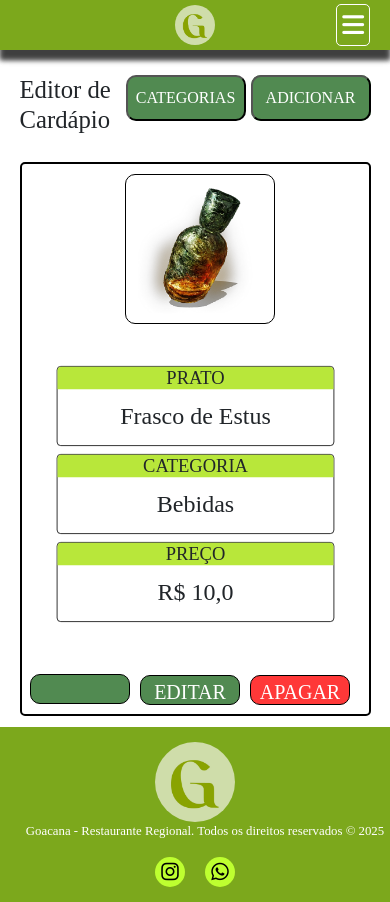
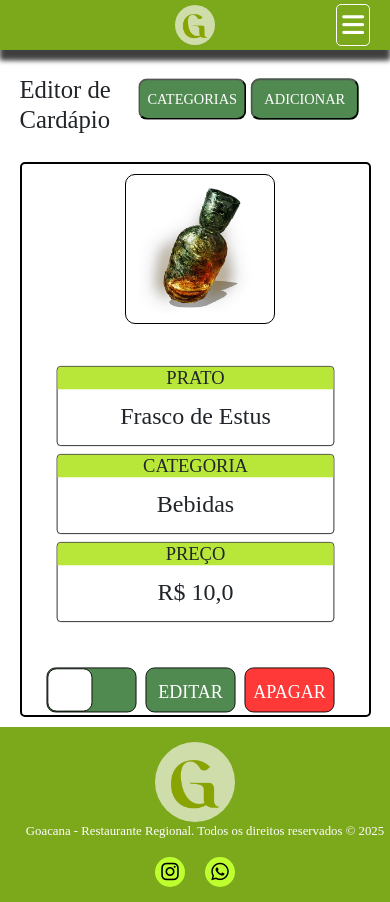
Before and after one commit to EmanuelFelixX/Goacana, a Django app: page /editordecadarpio/ in a window 390 px wide. Run offline with Django 5.2, Linux system fonts and the light colour scheme; data comes from the database, SQL or seed files in the repository; both versions use the stored data as it was after the commit; some libraries are stand-ins or nearby versions; some web fonts are replaced.

Commit message:
Finalizando CSS do editor de cardápio

```diff
--- a/core/static/CSS/add_prato.css
+++ b/core/static/CSS/add_prato.css
@@ -9,6 +9,7 @@
 
 .card {
     margin: 0 auto;
+    margin-bottom: 12px;
     width: 90%;
     height: 500px;
     background-color: white;
@@ -78,6 +79,10 @@
         .data-side, .photo-side {
             width: 100% !important;
 
+            img {
+                transform: scale(0.8) !important;
+            }
+
             input, select, label {
                 width: 85% !important;
             }
--- a/core/static/CSS/editordecadarpio2.css
+++ b/core/static/CSS/editordecadarpio2.css
@@ -29,9 +29,9 @@
     margin-bottom: 10px;
 
     .cat-seq {
-        margin-top: 100px;
+        margin-top: 200px;
         position: fixed;
-        width: 50%;
+        width: 80%;
         height: 300px;
         border-radius: 10px;
         background-color: lightgreen;
@@ -40,13 +40,14 @@
         border: 1px solid black;
 
         h3 {
+            color: white;
             text-align: center;
             border-radius: 10px 0px 0 0;
             background-color: rgb(81, 138, 81);
         }
 
         .cat-item {
-            height: 44px;
+            min-height: 44px;
             width: 90%;
             margin: 0 auto;
             border: 1px solid black;
@@ -67,9 +68,19 @@
                 background-color: green;
             }
 
+            #id_Nome {
+                background-color: white !important;
+            }
+
             button {
                 background-color: red;
                 border-radius: 5px;
+            }
+
+            #gray {
+                background-color: gray !important;
+                margin-left: auto;
+                margin-right: 10px;
             }
         }
     }
@@ -135,19 +146,31 @@
 
     .pFalse {
         background-color: red;
+
+        .toggle {
+            margin-left: auto;
+        }
     }
 
     .check, button {
-        height: 30px;
+        height: 50px;
         width: 100px;
         border-radius: 10px;
         margin-right: 10px;
         border: 1px solid black;
+
+        .toggle {
+            height: 48px;
+            width: 50px;
+            background-color: white;
+            border: 1px solid black;
+            border-radius: 10px;
+        }
     }
 
     button {
         font-size: 20px;
-        line-height: 30px;
+        line-height: 50px;
         background-color: rgb(81, 138, 81);
         color: white;
     }
@@ -184,9 +207,36 @@
 }
 
 @media (max-width: 570px) {
+    .up-button, .buttons {
+        transform: scale(0.9) !important;
+    }
+
     .prato {
         .infos {
             transform: scale(0.65) !important;
+        }
+    }
+
+    #add {
+        flex-direction: column;
+        justify-content: center;
+        margin-bottom: 10px;
+
+        > div {
+            display: flex;
+            flex-direction: column;
+            justify-content: center;
+
+            label {
+                margin: 0;
+                text-align: center;
+            }
+        }
+
+        input, a {
+            margin-left: 0;
+            margin-right: 0px;
+            margin-bottom: 10px;
         }
     }
 }
--- a/core/templates/editorcardv2.html
+++ b/core/templates/editorcardv2.html
@@ -42,7 +42,9 @@
             </div>
             <div class="buttons">
                 <a href="{% url 'disp_prato' prato.id %}">
-                    <div class="check p{{ prato.Disponibilidade}}"></div>
+                    <div class="check p{{ prato.Disponibilidade}}">
+                        <div class="toggle"></div>
+                    </div>
                 </a>
                 <a href="{% url 'edit_prato' prato.id %}">
                     <button>EDITAR</button>
@@ -58,15 +60,19 @@
         {% for cat in lista_categorias %}
             <div class="cat-item">
                 <p>{{ cat.Nome }}</p>
-                <a href="{% url 'rem_cat' cat.id %}">
-                    <button>APAGAR</button>
-                </a>
+                {% if cat in active %}
+                    <button id="gray">IND.</button>
+                {% else %}
+                    <a href="{% url 'rem_cat' cat.id %}">
+                        <button>APAGAR</button>
+                    </a>
+                {% endif %}
             </div>
         {% endfor %}
-        <form class="cat-item" method="post">
+        <form class="cat-item" method="post" id="add">
             {% csrf_token %}
             {{ formcat }}
-            <input type="submit" value="Adicionar Categoria">
+            <input type="submit" value="ADICIONAR">
         </form>
     </div>
 </div>
--- a/core/views.py
+++ b/core/views.py
@@ -23,8 +23,10 @@
 def editordecadarpio(request):
     lista_pratos = TB_PRATOS.objects.all()
     lista_categorias = TB_CATEGORIAS.objects.all()
+    categoria_ids = TB_PRATOS.objects.filter(pk__in=[p.pk for p in lista_pratos]).values_list('Categoria_id', flat=True)
+    act_cat = TB_CATEGORIAS.objects.filter(pk__in=categoria_ids)
     formcat = TB_CATEGORIAS_FORMS(request.POST or None)
-    contexto = {'lista_pratos': lista_pratos, 'lista_categorias': lista_categorias, 'formcat': formcat}
+    contexto = {'lista_pratos': lista_pratos, 'lista_categorias': lista_categorias, 'formcat': formcat, 'active': act_cat}
 
     if formcat.is_valid():
         formcat.save()
```
Also changed, not shown: DB_MEDIA/pratos/Estus_Flask_03.webp (added), db.sqlite3.
